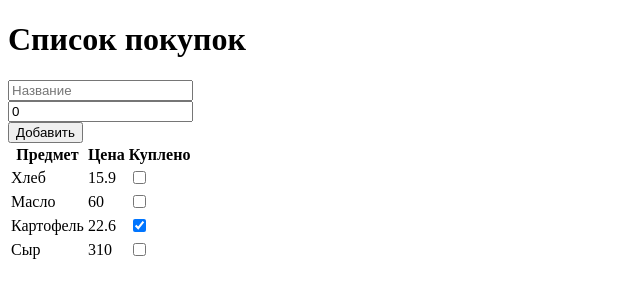
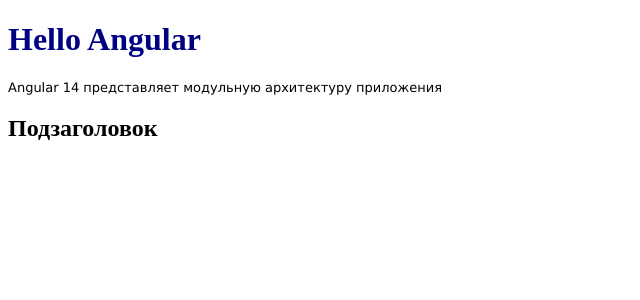
Before and after one commit to VKozhura/angular-components, an Angular app: page / in a window 1280 px wide. Shown: the top 300 px of the page, without its empty margins (0-640 px from the left). Built offline with nearby package versions, Linux system fonts and the light colour scheme.

Commit message:
вопрос с h2

```diff
--- a/src/app/app.component.ts
+++ b/src/app/app.component.ts
@@ -1,82 +1,21 @@
 import { Component } from '@angular/core';
-
-class Item {
-  purchase: string;
-  done: boolean;
-  price: number;
-
-  constructor(purchase: string, price: number) {
-    this.purchase = purchase;
-    this.price = price;
-    this.done = false;
-  }
-}
 
 @Component({
   selector: 'app-root',
-  template: `<div class="page-header">
-      <h1>Список покупок</h1>
-    </div>
-    <div class="panel">
-      <div class="form-inline">
-        <div class="form-group">
-          <div class="col-md-8">
-            <input
-              class="form-control"
-              [(ngModel)]="text"
-              placeholder="Название"
-            />
-          </div>
-        </div>
-        <div class="form-group">
-          <div class="col-md-6">
-            <input
-              type="number"
-              class="form-control"
-              [(ngModel)]="price"
-              placeholder="Цена"
-            />
-          </div>
-        </div>
-        <div class="form-group">
-          <div class="col-md-offset-2 col-md-8">
-            <button class="btn btn-default" (click)="addItem(text, price)">
-              Добавить
-            </button>
-          </div>
-        </div>
-      </div>
-      <table class="table table-striped">
-        <thead>
-          <tr>
-            <th>Предмет</th>
-            <th>Цена</th>
-            <th>Куплено</th>
-          </tr>
-        </thead>
-        <tbody>
-          <tr *ngFor="let item of items">
-            <td>{{ item.purchase }}</td>
-            <td>{{ item.price }}</td>
-            <td><input type="checkbox" [(ngModel)]="item.done" /></td>
-          </tr>
-        </tbody>
-      </table>
-    </div>`,
+  template: `<h1>Hello Angular</h1>
+    <p>Angular 14 представляет модульную архитектуру приложения</p>`,
+  styles: [
+    `
+      h1,
+      h2 {
+        color: navy;
+      }
+
+      p {
+        font-size: 13px;
+        font-family: Verdana;
+      }
+    `,
+  ],
 })
-export class AppComponent {
-  text: string = '';
-  price: number = 0;
-
-  items: Item[] = [
-    { purchase: 'Хлеб', done: false, price: 15.9 },
-    { purchase: 'Масло', done: false, price: 60 },
-    { purchase: 'Картофель', done: true, price: 22.6 },
-    { purchase: 'Сыр', done: false, price: 310 },
-  ];
-
-  addItem(text: string, price: number): void {
-    if (text == null || text.trim() == '' || price == null) return;
-    this.items.push(new Item(text, price));
-  }
-}
+export class AppComponent {}
--- a/src/index.html
+++ b/src/index.html
@@ -1,5 +1,5 @@
 <!DOCTYPE html>
-<html lang="en">
+<html lang="ru">
   <head>
     <meta charset="utf-8" />
     <title>AngularComponents</title>
@@ -10,5 +10,7 @@
   </head>
   <body>
     <app-root></app-root>
+    <!-- почему не видно? -->
+    <h2>Подзаголовок</h2>
   </body>
 </html>
```
